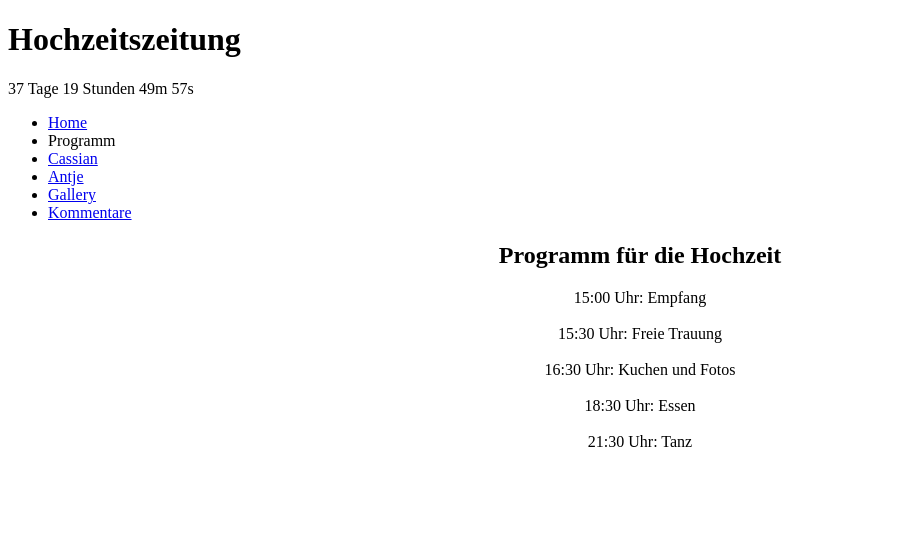
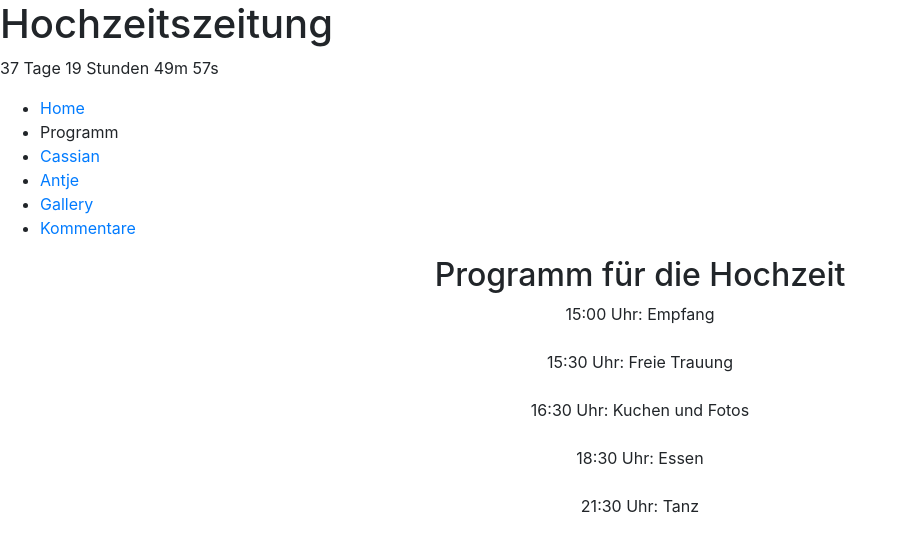
Before and after one commit to Tittendachs666/Hochzeit, a plain HTML site: page www/Programm.html in a window 1280 px wide. Shown: the whole page, without its empty margins (0-907 px from the left). Drawn offline with nearby package versions, Linux system fonts and the light colour scheme.

Commit message:
bootstrap

```diff
--- a/www/Programm.html
+++ b/www/Programm.html
@@ -7,6 +7,11 @@
     <meta http-equiv="X-UA-Compatible" content="ie=edge">
     <title>C&A Hochzeit</title>
     <script src="./jsHCA.js"></script>
+    <link rel="stylesheet" href="https://stackpath.bootstrapcdn.com/bootstrap/4.3.1/css/bootstrap.min.css" integrity="sha384-ggOyR0iXCbMQv3Xipma34MD+dH/1fQ784/j6cY/iJTQUOhcWr7x9JvoRxT2MZw1T" crossorigin="anonymous">
+
+    <style>
+
+    </style>
 
 </head>
 
```
